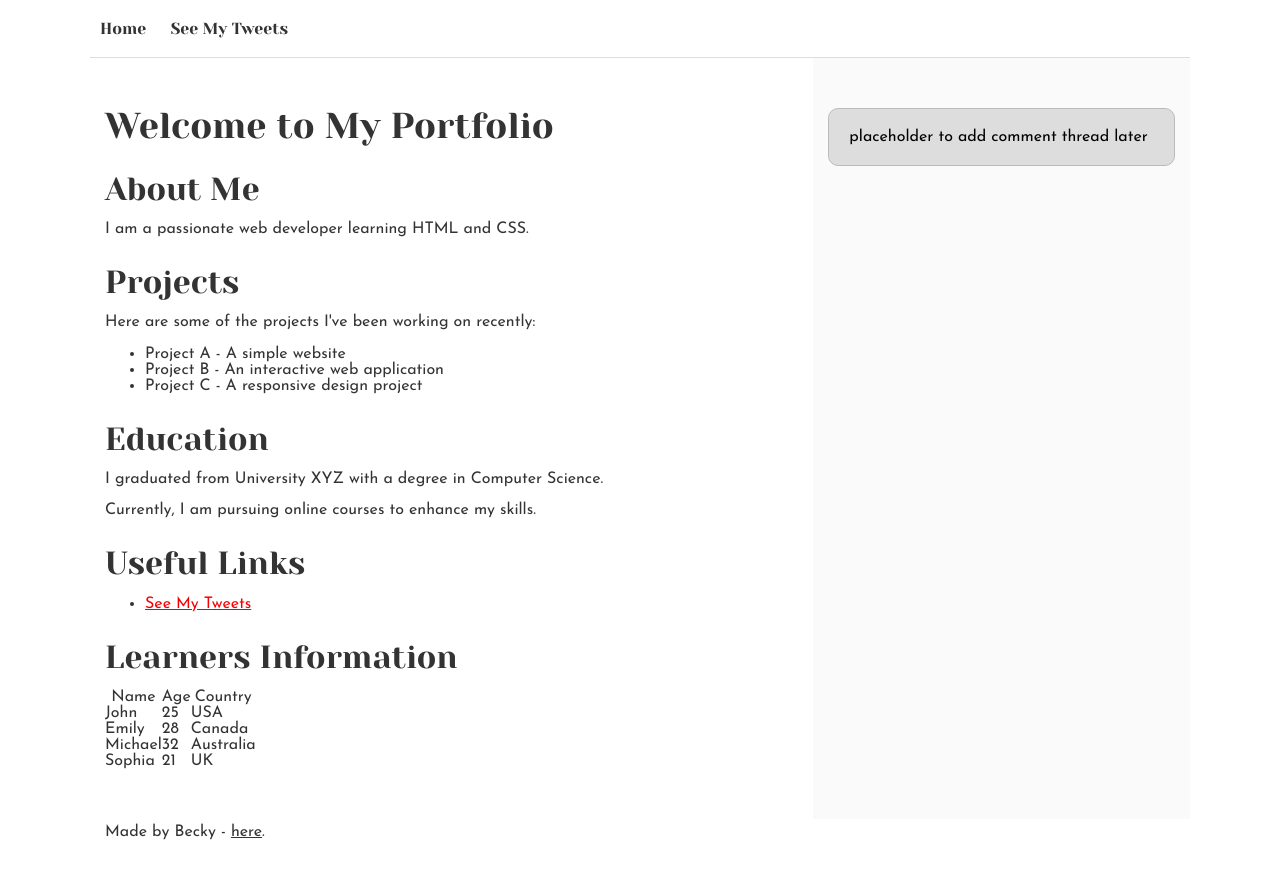
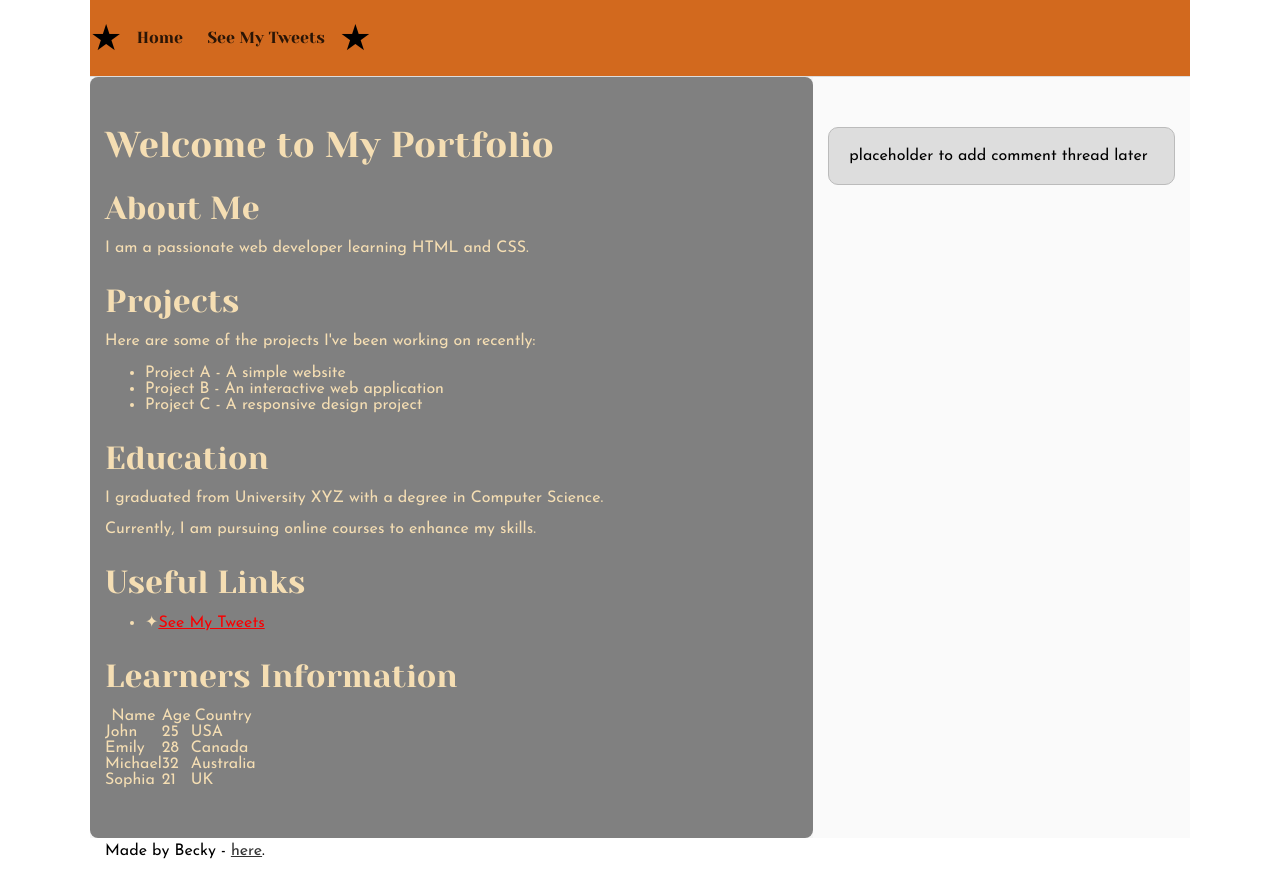
Before and after one commit to beckytta/My_First_Portfolio, a plain HTML site: page css_basic/index.html in a window 1280 px wide. Drawn offline with Linux system fonts and the light colour scheme.

Commit message:
Modify index.html and styles.css

```diff
--- a/css_basic/index.html
+++ b/css_basic/index.html
@@ -10,8 +10,10 @@
 <body class="works_on_smartphone">
     <header>
         <ul>
+            <li class="logo">&starf;</li>
             <li><a href="index.html">Home</a></li>
             <li><a href="tweets.html">See My Tweets</a></li>
+            <li class="logo">&starf;</li>
         </ul>
     </header>
 
@@ -36,7 +38,7 @@
 
             <h2>Useful Links</h2>
             <ul>
-                <li><a href="tweets.html">See My Tweets</a></li>
+                <li class="logo">&#10022;<a href="tweets.html">See My Tweets</a></li>
             </ul>
 
             <h2>Learners Information</h2>
--- a/css_basic/styles.css
+++ b/css_basic/styles.css
@@ -1,17 +1,28 @@
 body{
   display: flex;
   flex-direction: column;
+  color:wheat;
 }
 main{
   display: flex;
   flex-direction: row;
   flex: auto;
+  background-color: whitesmoke;
 }
 article{
   flex: 2;
   overflow-y: auto;
+  background-color:grey;
+  border-radius: 8px;
 }
 aside{
   flex: 1;
   overflow-y: auto;
 }
+header{
+  background-color: chocolate;
+  color: #000;
+}
+footer{
+  color: #000;
+}
```
